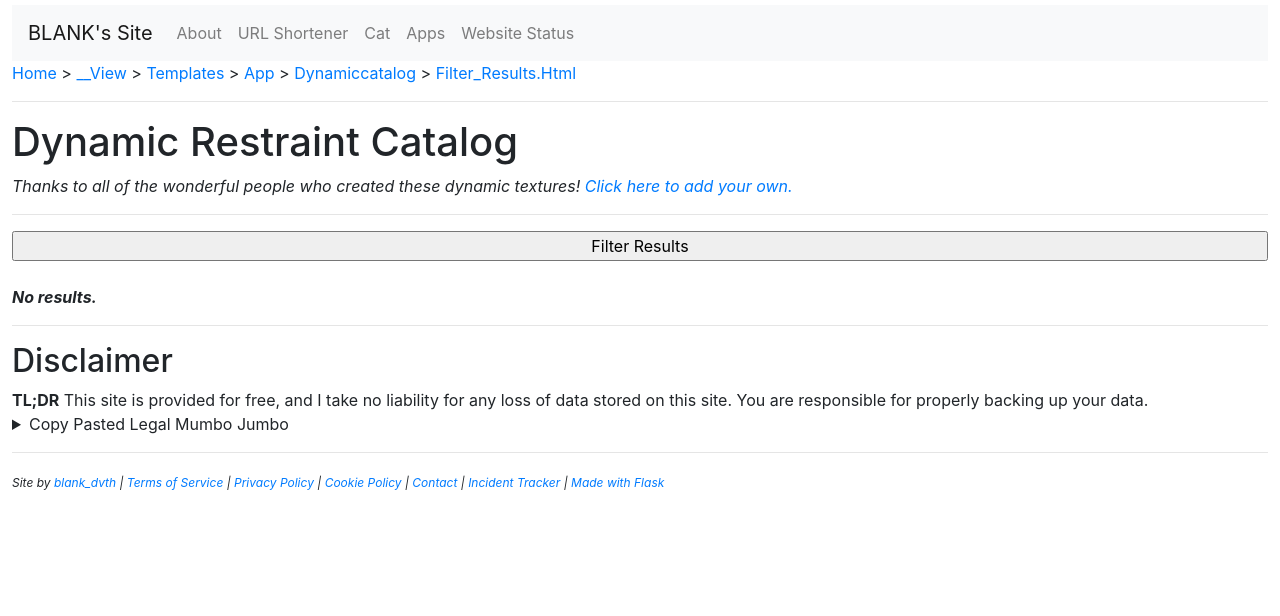
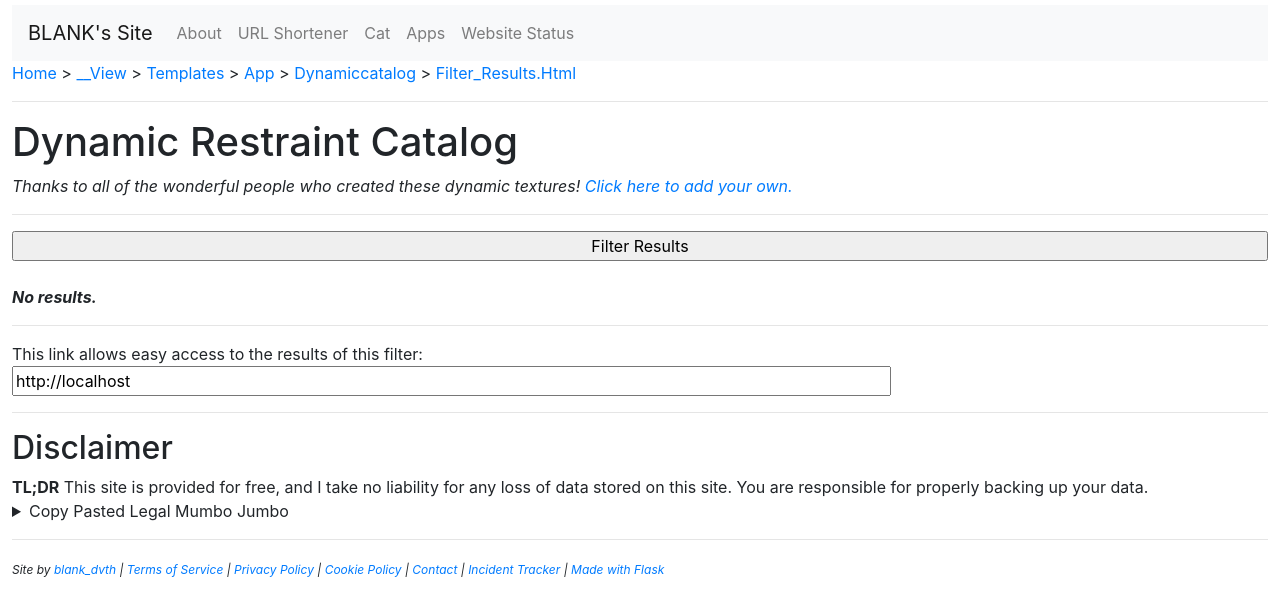
Before and after one commit to BLANK-TH/blank-website, a Flask app: template templates/app/dynamiccatalog/filter_results.html in a window 1280 px wide. Shown: the top 616 px of the page. Run offline with Flask 2, Linux system fonts and the light colour scheme; the template is opened without the code that fills it, so the values that code supplies are empty; parts of the project's set-up code (start-up, migrations or seed data) failed here and were passed over; some libraries are stand-ins or nearby versions.

Commit message:
add sharable filter url

```diff
--- a/subpages/apps/dynamiccatalog.py
+++ b/subpages/apps/dynamiccatalog.py
@@ -95,7 +95,9 @@ def fltr():
         if not request.method == "POST" and not fltrd:
             return render_template("app/dynamiccatalog/filter.html")
         return render_template("app/dynamiccatalog/filter_results.html",
-                               textures=query.order_by(db.model.id.desc()).all())
+                               textures=query.order_by(db.model.id.desc()).all(), fltr_u=url_for(
+                "app.dynamic_catalog.fltr", **{i:j for i,j in f.items()
+                                               if len(j.strip()) > 0 and not (i == "type" and j == "None")}))
     else:
         return render_template("app/dynamiccatalog/filter.html")
 
--- a/templates/app/dynamiccatalog/filter_results.html
+++ b/templates/app/dynamiccatalog/filter_results.html
@@ -49,6 +49,9 @@
         <strong><i>No results.</i></strong>
     {% endif %}
     <hr>
+    This link allows easy access to the results of this filter:
+    <input onClick="this.select();" value="{{ request.url_root[:-1] }}{{ fltr_u }}" style="width:70%" />
+    <hr>
     <h2>Disclaimer</h2>
     <strong>TL;DR</strong> This site is provided for free, and I take no liability for any loss of data stored on this
     site. You are responsible for properly backing up your data.
```
